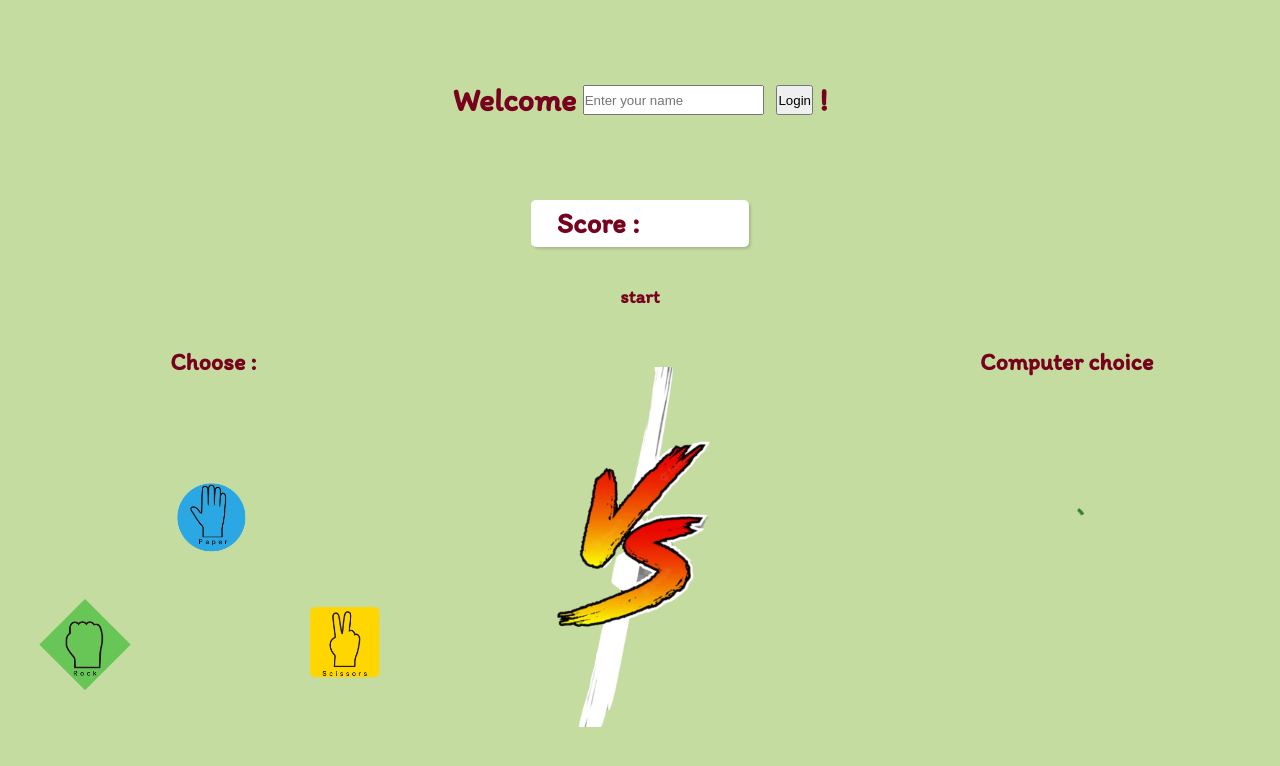
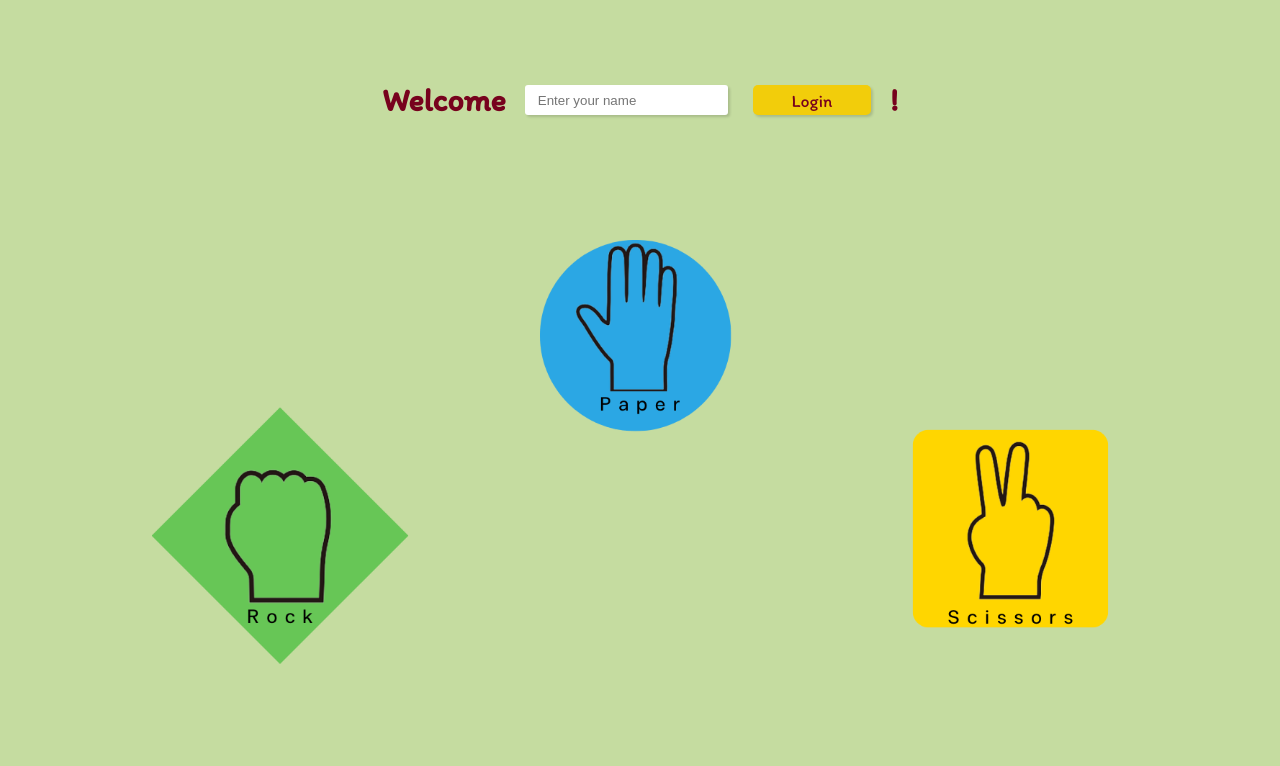
Before and after one commit to AmauryClt/PFC-prisma-front, a React (Vite) app: page / in a window 1280 px wide. Shown: the top 766 px of the page. Built offline with nearby package versions, Linux system fonts and the light colour scheme; no server answers; a web font is replaced by a local one.

Commit message:
add local storage

```diff
--- a/package.json
+++ b/package.json
@@ -16,6 +16,7 @@
     "@mui/material": "^5.14.4",
     "react": "^18.2.0",
     "react-dom": "^18.2.0",
+    "react-router-dom": "^6.15.0",
     "sass": "^1.65.1"
   },
   "devDependencies": {
--- a/src/App.tsx
+++ b/src/App.tsx
@@ -1,16 +1,43 @@
 import { useState } from "react";
-import Header from "./components/Header";
-import { Game } from "./components/Game";
-import { Score } from "./components/Score";
+import { BrowserRouter as Router, Routes, Route } from "react-router-dom";
+import Home from "./pages/Home";
+import GamePage from "./pages/GamePage";
+import Result from "./pages/Result";
 
+type User = {
+  id?: number;
+  name?: string;
+  score?: number;
+};
 function App() {
-  const [user, setUser] = useState("");
+  const [user, setUser] = useState<User>({});
+
+  // useEffect(() => {
+  //   try {
+  //     const userJSON = localStorage.getItem("user");
+  //     if (userJSON) {
+  //       setUser(JSON.parse(userJSON));
+  //     }
+  //   } catch (error) {
+  //     console.error(
+  //       "Erreur lors de la récupération depuis le local storage :",
+  //       error
+  //     );
+  //     return null;
+  //   }
+  // }, []);
+
   return (
-    <div>
-      <Header setUser={setUser} />
-      <Score user={user} />
-      <Game setUser={setUser} />
-    </div>
+    <Router>
+      <Routes>
+        <Route path="/" element={<Home user={user} setUser={setUser} />} />
+        <Route
+          path="/gamePage"
+          element={<GamePage user={user} setUser={setUser} />}
+        />
+        <Route path="/result" element={<Result />} />
+      </Routes>
+    </Router>
   );
 }
 
--- a/src/components/Header.tsx
+++ b/src/components/Header.tsx
@@ -1,14 +1,26 @@
 import React, { useState } from "react";
+import { useNavigate } from "react-router-dom";
 import styles from "./header.module.scss";
 
-export default function Header({ setUser }) {
+export default function Header({ user, setUser }) {
   const [name, setName] = useState("");
   const [errorMessage, setErrorMessage] = useState("");
   const [displayName, setDisplayName] = useState("");
 
+  const navigate = useNavigate();
+
   const handleNameChange = (event: React.ChangeEvent<HTMLInputElement>) => {
     setName(event.target.value);
   };
+
+  // const storeUserInLocalStorage = (user) => {
+  //   try {
+  //     const userJSON = JSON.stringify(user);
+  //     localStorage.setItem("user", userJSON);
+  //   } catch (error) {
+  //     console.error("Erreur lors du stockage dans le local storage :", error);
+  //   }
+  // };
 
   const handleLogin = async () => {
     if (name) {
@@ -23,10 +35,12 @@ export default function Header({ setUser }) {
 
         if (response.ok) {
           const responseData = await response.json();
-          setDisplayName(responseData.name);
+          setDisplayName(responseData);
           setErrorMessage("");
           setUser(responseData);
+          // storeUserInLocalStorage(responseData);
           console.info(responseData);
+          navigate("/GamePage");
         } else {
           const errorData = await response.json();
           setErrorMessage(errorData.message);
@@ -39,12 +53,18 @@ export default function Header({ setUser }) {
     }
   };
 
+  const logout = () => {
+    setDisplayName("");
+    localStorage.clear();
+    navigate("/");
+  };
+
   return (
     <div>
-      {displayName ? (
+      {user && user.name ? (
         <div className={styles.headerSizeLogout}>
-          <h1>Welcome, {displayName} !</h1>
-          <button onClick={() => setDisplayName("")}>Logout</button>
+          <h1>Welcome, {user.name} !</h1>
+          <button onClick={logout}>Logout</button>
         </div>
       ) : (
         <div className={styles.headerSizeLogin}>
--- a/src/components/header.module.scss
+++ b/src/components/header.module.scss
@@ -1,10 +1,34 @@
 .headerSizeLogout {
   display: flex;
   flex-direction: column;
+  gap: 10%;
   align-items: center;
-  justify-content: space-around;
-  background-color: #6a994e;
+  justify-content: center;
   height: 25vh;
+}
+
+.headerSizeLogout button,
+.headerSizeLogin button {
+  border: none;
+  padding: 0 3%;
+  border-radius: 5px;
+  box-shadow: var(--primary_shadow);
+  font-family: var(--primary_font);
+  font-size: 1.1em;
+  color: var(--text);
+  background-color: var(--primary_color);
+}
+
+.headerSizeLogout button:hover,
+.headerSizeLogin button:hover {
+  cursor: pointer;
+}
+
+.headerSizeLogin input {
+  border: none;
+  border-radius: 3px;
+  padding: 0 1%;
+  box-shadow: var(--primary_shadow);
 }
 
 .headerSizeLogin {
@@ -12,7 +36,7 @@
   flex-direction: row;
   align-items: center;
   justify-content: center;
-  background-color: #c5dca0;
+  gap: 1%;
   height: 25vh;
 }
 
--- /dev/null
+++ b/src/pages/GamePage.tsx
@@ -0,0 +1,32 @@
+import { Link } from "react-router-dom";
+import Header from "../components/Header";
+import { Game } from "../components/Game";
+import { Score } from "../components/Score";
+import { useEffect } from "react";
+
+function GamePage({ user, setUser }) {
+  // useEffect(() => {
+  //   try {
+  //     const userJSON = localStorage.getItem("user");
+  //     if (userJSON) {
+  //       setUser(JSON.parse(userJSON));
+  //     }
+  //   } catch (error) {
+  //     console.error(
+  //       "Erreur lors de la récupération depuis le local storage :",
+  //       error
+  //     );
+  //     return null;
+  //   }
+  // }, []);
+
+  return (
+    <div>
+      <Header setUser={setUser} />
+      <Score user={user} />
+      <Game setUser={setUser} />
+    </div>
+  );
+}
+
+export default GamePage;
--- /dev/null
+++ b/src/pages/Home.tsx
@@ -0,0 +1,20 @@
+import styles from "./home.module.scss";
+import Header from "../components/Header";
+import paper from "/papers1.png";
+import rock from "/rock1.png";
+import scissors from "/scissors1.png";
+
+function Home({ user, setUser }) {
+  return (
+    <div className={styles.home}>
+      <Header user={user} setUser={setUser} />
+      <div className={styles.homeImg}>
+        <img src={rock} className={styles.rock} />
+        <img src={paper} className={styles.paper} />
+        <img src={scissors} className={styles.scissors} />
+      </div>
+    </div>
+  );
+}
+
+export default Home;
--- /dev/null
+++ b/src/pages/Result.tsx
@@ -0,0 +1,5 @@
+function Result() {
+  return <div>hello</div>;
+}
+
+export default Result;
--- /dev/null
+++ b/src/pages/home.module.scss
@@ -0,0 +1,20 @@
+.homeImg {
+  height: 60vh;
+  width: 100vw;
+  display: flex;
+  justify-content: center;
+  align-items: center;
+}
+
+.homeImg img {
+  height: 45vh;
+}
+
+.rock,
+.scissors {
+  margin-top: 20vh;
+}
+
+.paper {
+  margin-top: -25vh;
+}
--- a/tsconfig.json
+++ b/tsconfig.json
@@ -5,7 +5,7 @@
     "lib": ["ES2020", "DOM", "DOM.Iterable"],
     "module": "ESNext",
     "skipLibCheck": true,
-    "outdir": "./dist",
+    "outDir": "./dist",
 
     /* Bundler mode */
     "moduleResolution": "bundler",
```
Also changed, not shown: 1 other file (tests, documents, lock files or other folders).
